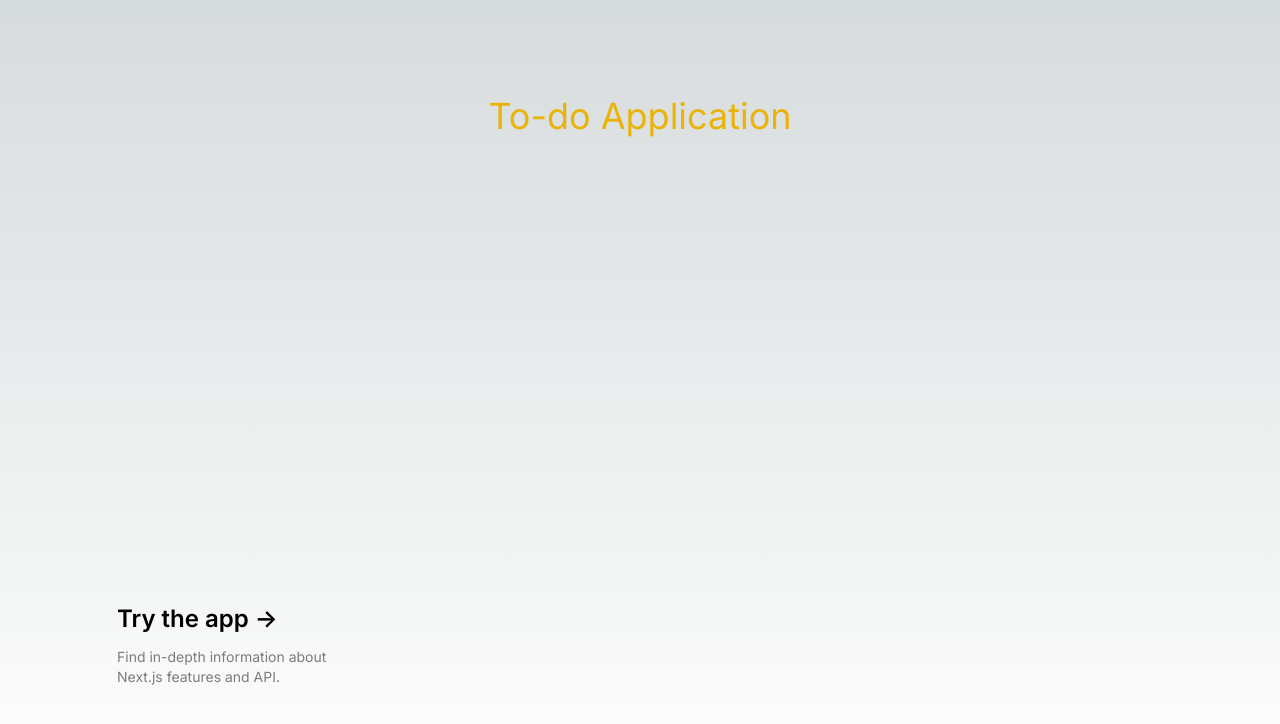
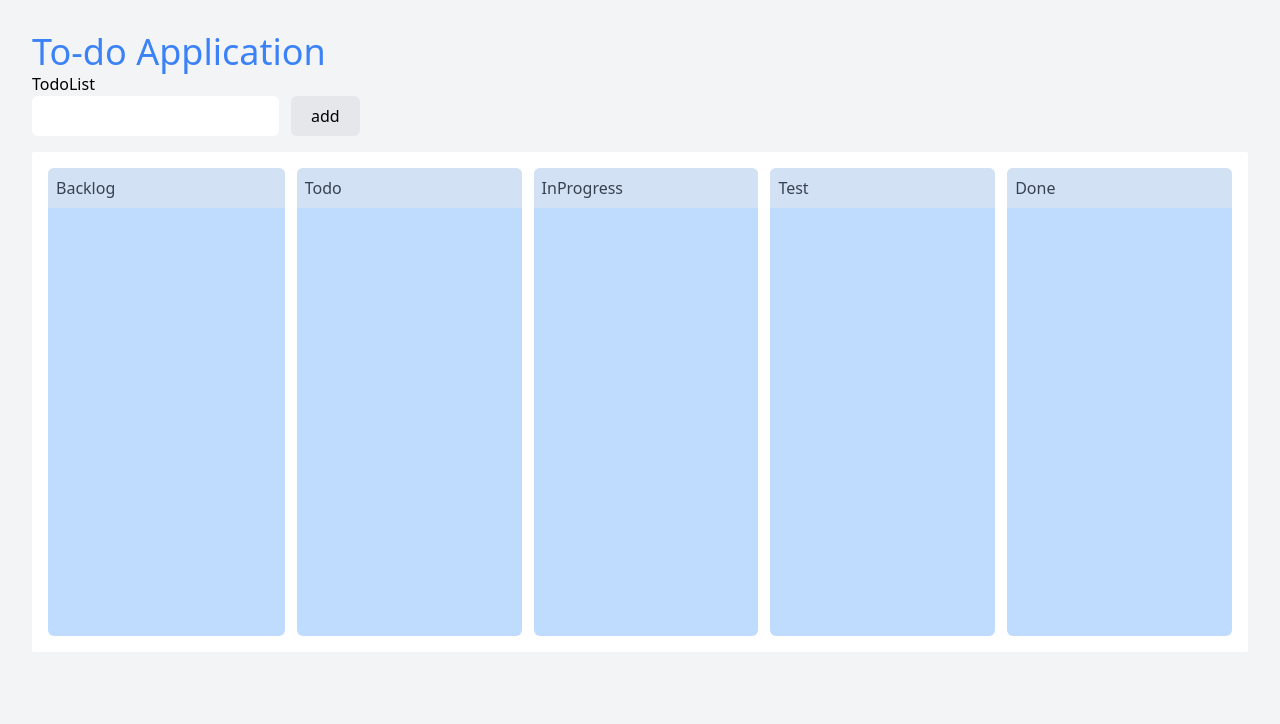
Before and after one commit to sabohat/todo-app, a Next.js app: page / in a window 1280 px wide. Shown: the top 724 px of the page. Built offline with nearby package versions, Linux system fonts and the light colour scheme.

Commit message:
add styles

```diff
--- a/src/app/layout.tsx
+++ b/src/app/layout.tsx
@@ -9,14 +9,14 @@ export const metadata: Metadata = {
   description: 'Generated by create next app',
 }
 
-export default function RootLayout({
+export default function RootLayout ({
   children,
 }: {
   children: React.ReactNode
 }) {
   return (
     <html lang="en">
-      <body className={inter.className}>{children}</body>
+      <body>{children}</body>
     </html>
   )
 }
--- a/src/app/page.tsx
+++ b/src/app/page.tsx
@@ -1,30 +1,54 @@
-import Image from 'next/image'
-import Link from 'next/link'
+'use client'
+import React, { useReducer } from 'react'
+import { nanoid } from 'nanoid'
+
+import AddTodoSection from '@/components/TodoPage/AddTodoSection'
+import { TodoItem, TODO_ACTIONS, TODO_STATUSES } from '@/constants/todo'
+import Todo from '@/components/TodoPage/Todo'
+import TodoList from '@/components/TodoPage/TodoList'
+
+function reducer (
+  todos: Array<TodoItem>,
+  action: {
+    type: TODO_ACTIONS
+    payload?: any // TODO: add type
+  }
+) {
+
+  switch (action.type) {
+    case TODO_ACTIONS.ADD:
+      return [...todos, newTodo(action.payload.title)]
+    case TODO_ACTIONS.DELETE:
+      // TODO:set deleted at to current time / do not delete
+      return todos.map(todo => (todo.id === action.payload.id ? { ...todo, deletedAt: Date.now() } : todo));
+    case TODO_ACTIONS.UPDATE_STATUS:
+      // finds todo with the same id, and updates the status
+      return todos.map(todo => (todo.id === action.payload.id ? { ...todo, status: action.payload.status } : todo));
+
+  }
+}
+
+function newTodo (title: string) {
+  return {
+    id: nanoid(),
+    title: title,
+    status: TODO_STATUSES.TODO,
+    createdAt: Date.now(),
+    deletedAt: null
+  }
+}
 
 export default function Home () {
+  const [todos, dispatch] = useReducer<any>(reducer, [])
+
   return (
-    <main className="flex min-h-screen flex-col items-center justify-between p-24">
-
-      <h1 className='text-4xl text-yellow-500'>To-do Application</h1>
-
-      <div className="mb-32 grid text-center lg:mb-0 lg:grid-cols-4 lg:text-left">
-        <Link
-          href="/todo"
-          className="group rounded-lg border border-transparent px-5 py-4 transition-colors hover:border-gray-300 hover:bg-gray-100 hover:dark:border-neutral-700 hover:dark:bg-neutral-800/30"
-          rel="noopener noreferrer"
-        >
-          <h2 className={`mb-3 text-2xl font-semibold`}>
-            Try the app{' '}
-            <span className="inline-block transition-transform group-hover:translate-x-1 motion-reduce:transform-none">
-              -&gt;
-            </span>
-          </h2>
-          <p className={`m-0 max-w-[30ch] text-sm opacity-50`}>
-            Find in-depth information about Next.js features and API.
-          </p>
-
-        </Link>
-      </div>
+    <main className="w-full flex min-h-screen flex-col p-8 bg-gray-100">
+      <>
+        <h1 className='text-4xl text-blue-500'>To-do Application</h1>
+        <div>TodoList</div>
+        <AddTodoSection dispatch={dispatch} />
+        {todos && <TodoList todos={todos} dispatch={dispatch} />}
+      </>
     </main>
   )
 }
--- a/src/components/TodoPage/AddTodoSection.tsx
+++ b/src/components/TodoPage/AddTodoSection.tsx
@@ -1,12 +1,19 @@
 import { TODO_ACTIONS } from '@/constants/todo'
 import React, { useState } from 'react'
+import Button from '../common/Button'
 
 export default function AddTodoSection ({ dispatch }: any) {
     const [title, setTitle] = useState("")
     return (
-        <>
-            <input value={title} onChange={(e) => setTitle(e.target.value)} />
-            <button onClick={() => dispatch({ type: TODO_ACTIONS.ADD, payload: { title: title } })}>Add</button>
-        </>
+        <div className='flex space-x-3'>
+            <input
+                className='p-2 rounded-md'
+                value={title}
+                onChange={(e) => setTitle(e.target.value)} />
+            <Button
+                text="add"
+                onClick={() => dispatch({ type: TODO_ACTIONS.ADD, payload: { title: title } })}
+            />
+        </div>
     )
 }
--- a/src/components/TodoPage/Todo.tsx
+++ b/src/components/TodoPage/Todo.tsx
@@ -1,19 +1,29 @@
 import { TodoItem, TODO_ACTIONS, TODO_STATUSES } from '@/constants/todo'
 import React from 'react'
 import { EnumMember } from 'typescript'
+import Button from '../common/Button'
 
 
 
 export default function Todo ({ todo, dispatch }: any) {
     return (
-        !todo.deletedAt ? <div>
-            <span>{todo.title}</span>
-            <span>{todo.status}</span>
-            <button onClick={() => dispatch({ type: TODO_ACTIONS.UPDATE_STATUS, payload: { id: todo.id, status: TODO_STATUSES.COMPLETED } })}>update status</button>
-            <button onClick={() => dispatch({ type: TODO_ACTIONS.DELETE, payload: { id: todo.id } })}>delete</button>
+        <div className='bg-white rounded-lg flex flex-col p-3 m-3 space-y-3 shadow-md cursor-pointer hover:shadow-xl'
+        >
+            <span>Id: {todo.id}</span>
+            <span>Title: {todo.title}</span>
+            <span>Status: {todo.status}</span>
+            <span>Created at: {todo.createdAt}</span>
+            <Button
+                text="Update Status"
+                onClick={() => dispatch({ type: TODO_ACTIONS.UPDATE_STATUS, payload: { id: todo.id, status: TODO_STATUSES.COMPLETED } })}
+            />
+
+            <Button
+                text="Delete"
+                onClick={() => dispatch({ type: TODO_ACTIONS.DELETE, payload: { id: todo.id } })}
+            />
             <div>
             </div>
         </div>
-            : <></>
     )
 }
--- /dev/null
+++ b/src/components/TodoPage/TodoCategoryCard.tsx
@@ -0,0 +1,29 @@
+import { TodoItem } from '@/constants/todo'
+import React from 'react'
+import Todo from './Todo'
+
+export default function TodoCategoryCard ({ category, list, dispatch }: any) {
+    return (
+        <div className='
+        min-w-40 min-h-80
+        bg-blue-200
+        rounded-md
+        flex flex-col
+        '>
+            <span
+                className='
+                text-md capitalize
+                bg-gray-200/50 p-2 rounded-t-md
+                text-gray-700
+                '
+            >{category}</span>
+            {list.map((todo: TodoItem) =>
+                <Todo
+                    key={todo.id}
+                    todo={todo}
+                    dispatch={dispatch}
+                />
+            )}
+        </div>
+    )
+}
--- /dev/null
+++ b/src/components/TodoPage/TodoList.tsx
@@ -0,0 +1,71 @@
+import { TodoItem, todoStatusList, TODO_STATUSES } from '@/constants/todo'
+import React, { useEffect, useState } from 'react'
+import Todo from './Todo'
+import TodoCategoryCard from './TodoCategoryCard'
+
+export default function TodoList ({ todos, dispatch }: any) {
+
+    const dragEnter = () => { }
+    const dragLeave = () => { }
+    const drag = () => { }
+    const drop = () => { }
+    const allowDrop = () => { }
+
+    const [sortedObj, setSortedObj] = useState({
+        [TODO_STATUSES.BACKLOG]: [],
+        [TODO_STATUSES.TODO]: [],
+        [TODO_STATUSES.IN_PROGRESS]: [],
+        [TODO_STATUSES.TEST]: [],
+        [TODO_STATUSES.COMPLETED]: [],
+    })
+
+    useEffect(() => {
+        const sortedObj: any = {
+            [TODO_STATUSES.BACKLOG]: [],
+            [TODO_STATUSES.TODO]: [],
+            [TODO_STATUSES.IN_PROGRESS]: [],
+            [TODO_STATUSES.TEST]: [],
+            [TODO_STATUSES.COMPLETED]: [],
+        }
+        todos.map((todo: any) => {
+            if (todo.deletedAt !== null) return
+            else if (todo.status === TODO_STATUSES.TODO)
+                sortedObj[TODO_STATUSES.TODO].push(todo)
+            else if (todo.status === TODO_STATUSES.BACKLOG)
+                sortedObj[TODO_STATUSES.BACKLOG].push(todo)
+            else if (todo.status === TODO_STATUSES.IN_PROGRESS)
+                sortedObj[TODO_STATUSES.IN_PROGRESS].push(todo)
+            else if (todo.status === TODO_STATUSES.TEST)
+                sortedObj[TODO_STATUSES.TEST].push(todo)
+            else if (todo.status === TODO_STATUSES.COMPLETED)
+                sortedObj[TODO_STATUSES.COMPLETED].push(todo)
+        })
+        setSortedObj(sortedObj)
+        console.log("TODOS updates")
+    }, [todos])
+
+    return (
+        <div className='
+        mt-4
+        w-full p-4 rounded-sm
+        min-h-[500px]
+        bg-white
+        space-x-3
+        grid md:grid-cols-2 lg:grid-cols-5'
+            data-column="todo"
+            onDragEnter={dragEnter}
+            onDragLeave={dragLeave}
+            onDragOver={allowDrop}
+            onDrop={drop}
+        >
+            {todoStatusList.map((status: string) =>
+                <TodoCategoryCard
+                    category={status}
+                    list={sortedObj[status as TODO_STATUSES]}
+                    dispatch={dispatch}
+                />
+            )}
+
+        </div>
+    )
+}
--- /dev/null
+++ b/src/components/common/Button.tsx
@@ -0,0 +1,12 @@
+import React from 'react'
+
+export default function Button ({ onClick, text }: { onClick: (e: any) => {}, text: string }) {
+    return (
+        <button
+            className='bg-gray-200 text-gary-500 px-5 py-2 rounded-md hover:bg-gray-400'
+            onClick={onClick}
+        >
+            {text}
+        </button>
+    )
+}
--- a/src/constants/todo.tsx
+++ b/src/constants/todo.tsx
@@ -12,6 +12,13 @@ export enum TODO_STATUSES {
     COMPLETED = "done"
 }
 
+export const todoStatusList = (Object.keys(TODO_STATUSES) as (keyof typeof TODO_STATUSES)[]).map(
+    (key) => {
+        console.log(key);
+        return TODO_STATUSES[key];
+    },
+);
+
 export interface TodoItem {
     id: string;
     title: string;
--- a/src/pages/todo/index.tsx
+++ /dev/null
@@ -1,50 +0,0 @@
-import { TodoItem, TODO_ACTIONS, TODO_STATUSES } from '@/constants/todo'
-import React, { useReducer } from 'react'
-import { nanoid } from 'nanoid'
-import Todo from '@/components/TodoPage/Todo'
-import AddTodoSection from '@/components/TodoPage/AddTodoSection'
-import { list } from 'postcss'
-
-function reducer (
-    todos: Array<TodoItem>,
-    action: {
-        type: TODO_ACTIONS
-        payload?: any // TODO: add type
-    }
-) {
-
-    switch (action.type) {
-        case TODO_ACTIONS.ADD:
-            return [...todos, newTodo(action.payload.title)]
-        case TODO_ACTIONS.DELETE:
-            // TODO:set deleted at to current time / do not delete
-            return todos.map(todo => (todo.id === action.payload.id ? { ...todo, deletedAt: Date.now() } : todo));
-        case TODO_ACTIONS.UPDATE_STATUS:
-            // finds todo with the same id, and updates the status
-            return todos.map(todo => (todo.id === action.payload.id ? { ...todo, status: action.payload.status } : todo));
-
-    }
-}
-
-function newTodo (title: string) {
-    return {
-        id: nanoid(),
-        title: title,
-        status: TODO_STATUSES.TODO,
-        createdAt: Date.now(),
-        deletedAt: null
-    }
-}
-
-export default function TodoList () {
-    const [todos, dispatch] = useReducer<any>(reducer, [])
-
-    return (
-        <>
-            <div>TodoList</div>
-            <AddTodoSection dispatch={dispatch} />
-            {todos && (todos as []).map((todo: TodoItem) => <Todo todo={todo} dispatch={dispatch} />)}
-        </>
-
-    )
-}
--- a/tailwind.config.js
+++ b/tailwind.config.js
@@ -1,5 +1,6 @@
 /** @type {import('tailwindcss').Config} */
 module.exports = {
+  mode: 'jit',
   content: [
     './src/pages/**/*.{js,ts,jsx,tsx,mdx}',
     './src/components/**/*.{js,ts,jsx,tsx,mdx}',
```
